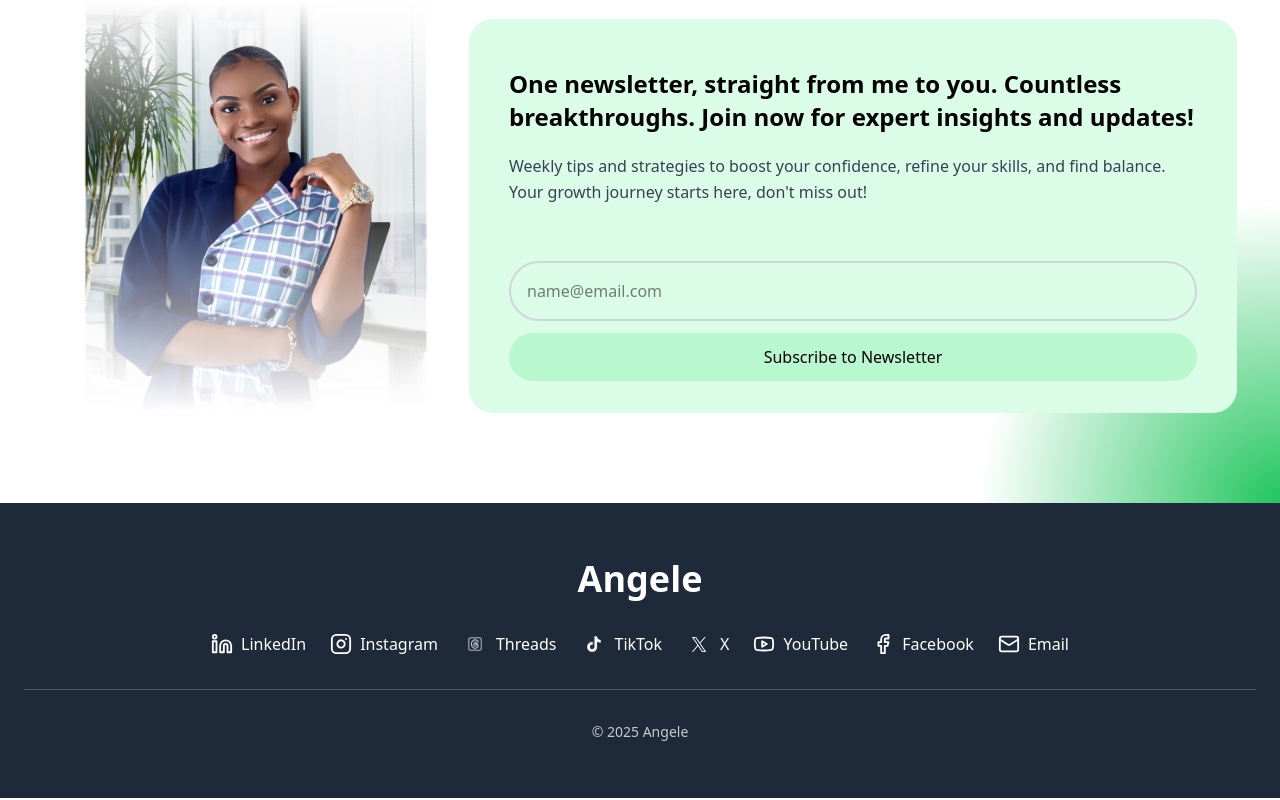
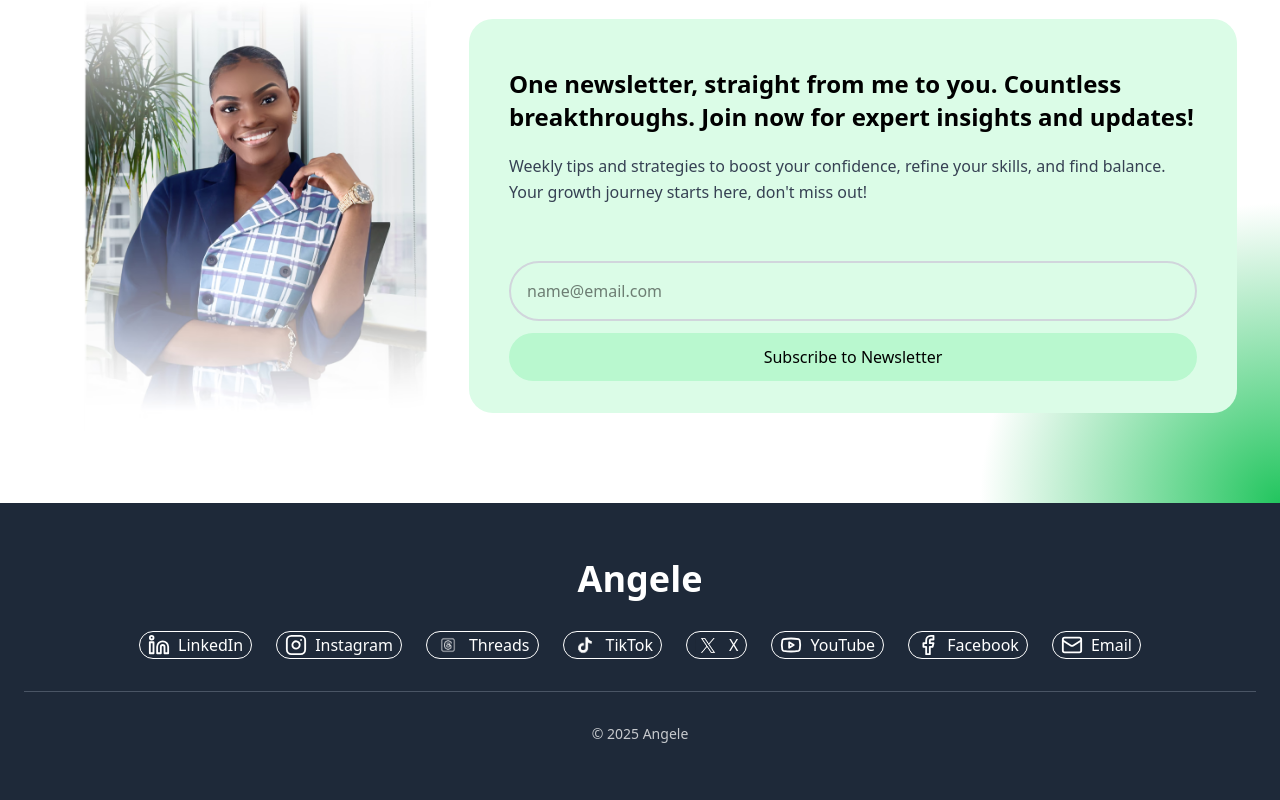
Before and after one commit to angelngele/coachangel, a Next.js app: page / in a window 1280 px wide. Shown: the part 6747-7547 px from the top of the page. Built offline with nearby package versions, Linux system fonts and the light colour scheme.

Commit message:
feat: add border to footer social icons and bg color

```diff
--- a/app/components/Footer.tsx
+++ b/app/components/Footer.tsx
@@ -31,8 +31,9 @@ export default function Footer() {
                         href={href}
                         target="_blank"
                         rel="noopener noreferrer"
-                        className="flex items-center gap-2 hover:text-green-400 transition-colors"
+                        className="flex items-center gap-2 border hover:border-green-400 hover:scale-105 px-2 rounded-full hover:bg-green-400 duration-1000 transition-all ease-in-out"
                         aria-label={label}
+
                     >
                         {icon ? (
                             icon
@@ -42,7 +43,7 @@ export default function Footer() {
                                 alt={label}
                                 width={26}
                                 height={26}
-                                className="object-contain"
+                                className="object-contain" aria-label={label}
                             />
                         )}
                         <span className="hidden md:inline">{label}</span>
@@ -55,6 +56,6 @@ export default function Footer() {
             <div className="text-sm text-center opacity-75">
                 © {new Date().getFullYear()} Angele
             </div>
-        </footer>
+        </footer >
     );
 }
```
